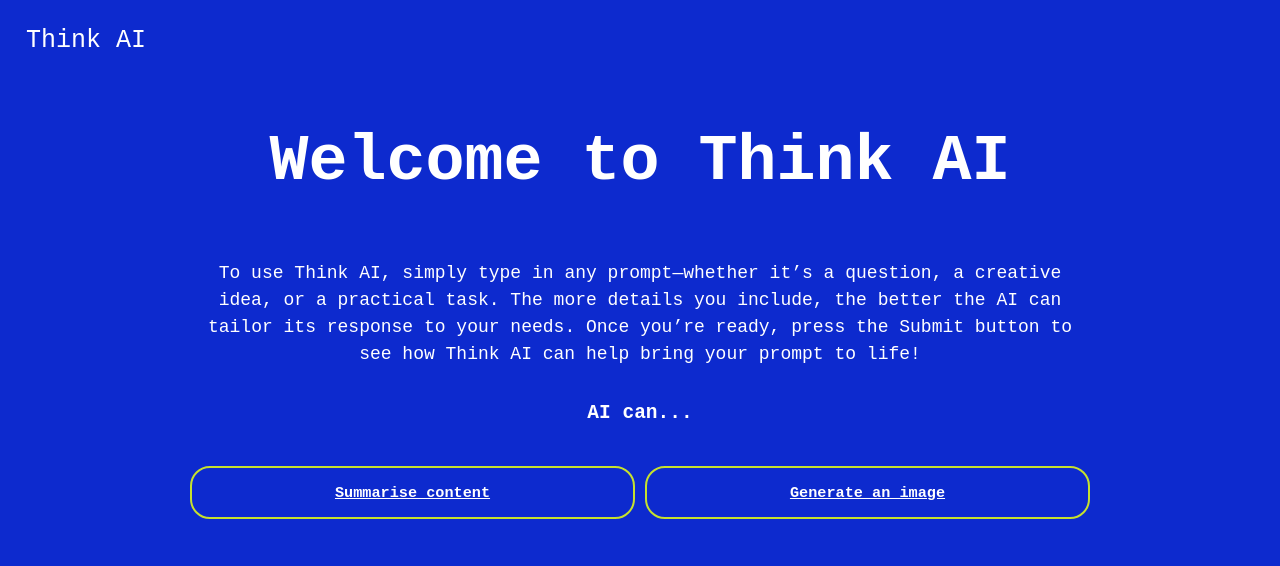
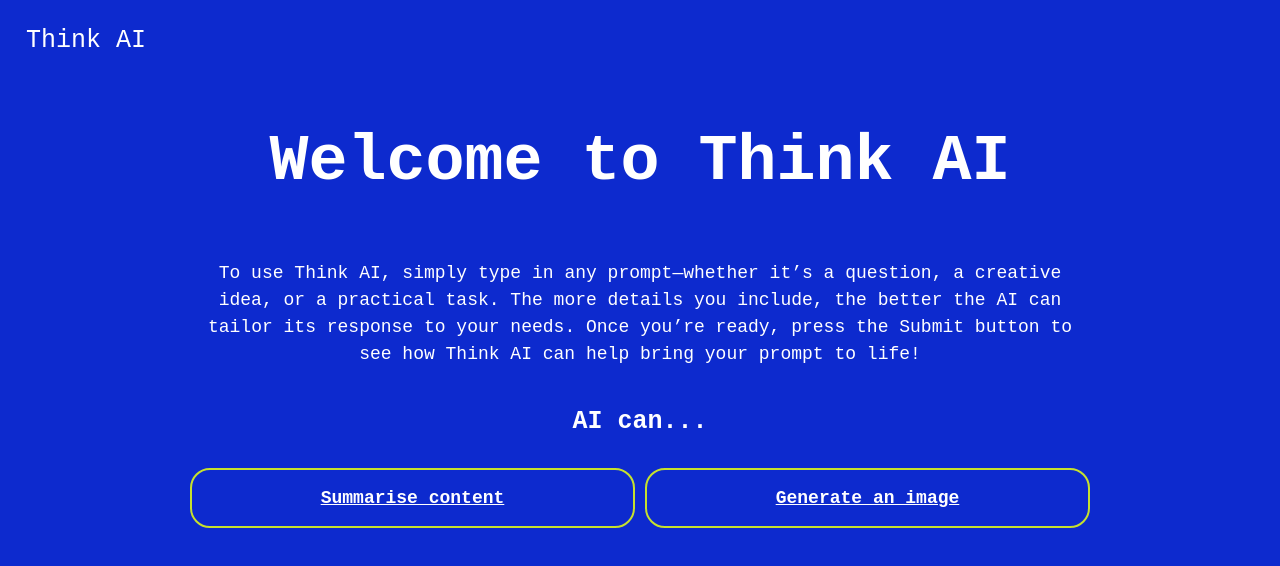
Before and after one commit to neontribe/think-ai, a Next.js app: page / in a window 1280 px wide. Shown: the top 566 px of the page. Built offline with nearby package versions, Linux system fonts and the light colour scheme.

Commit message:
style: increase h2 & h3 font size

```diff
--- a/src/app/page.css
+++ b/src/app/page.css
@@ -20,6 +20,16 @@ body:has(.options-container) {
 h1 {
   font-size: 65px;
 }
+h2 {
+  font-size: 25px;
+  margin-bottom:0.5rem;
+}
+
+h3 {
+  font-size:18px;
+
+}
+
 
 body:has(.options-container) h1 {
   color: white;
```
